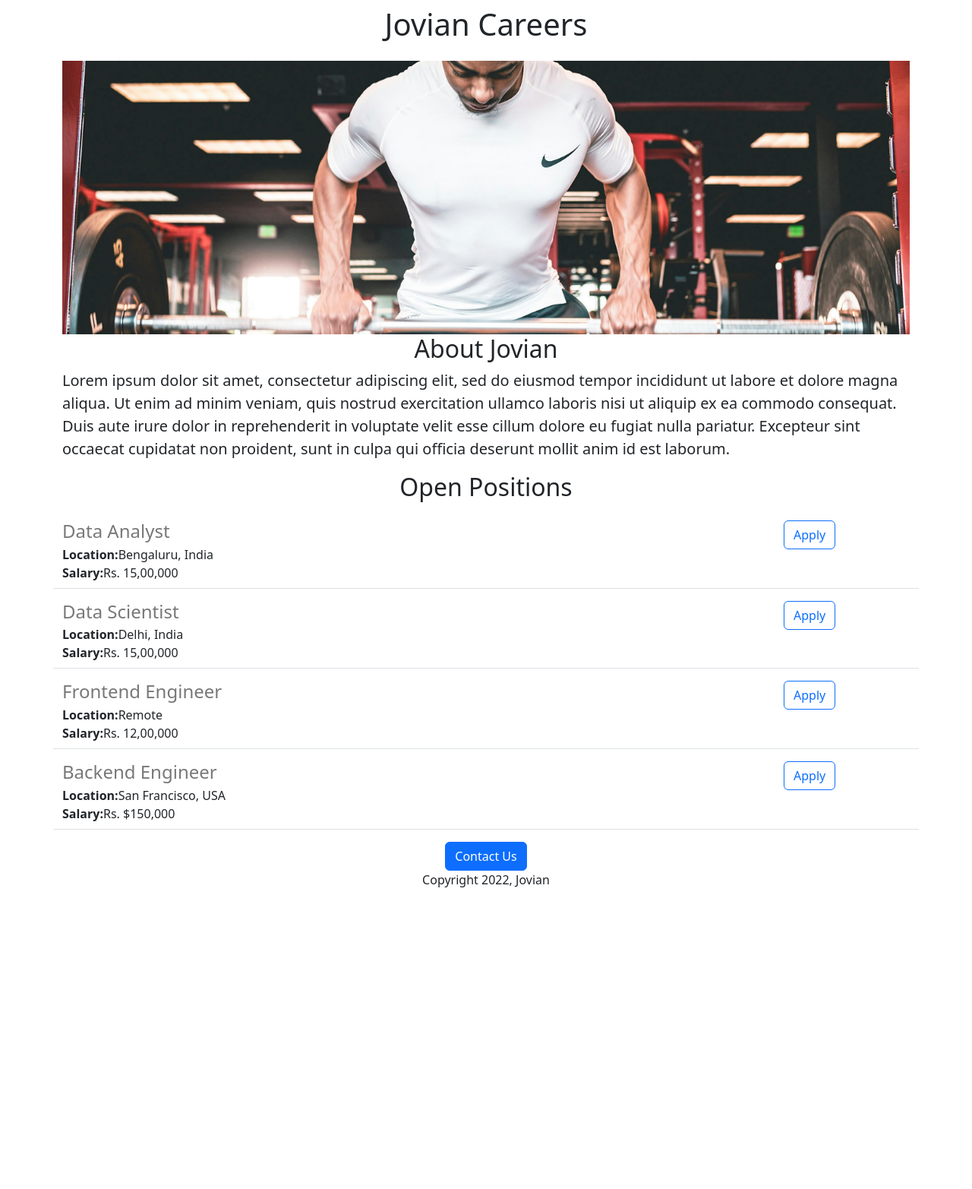
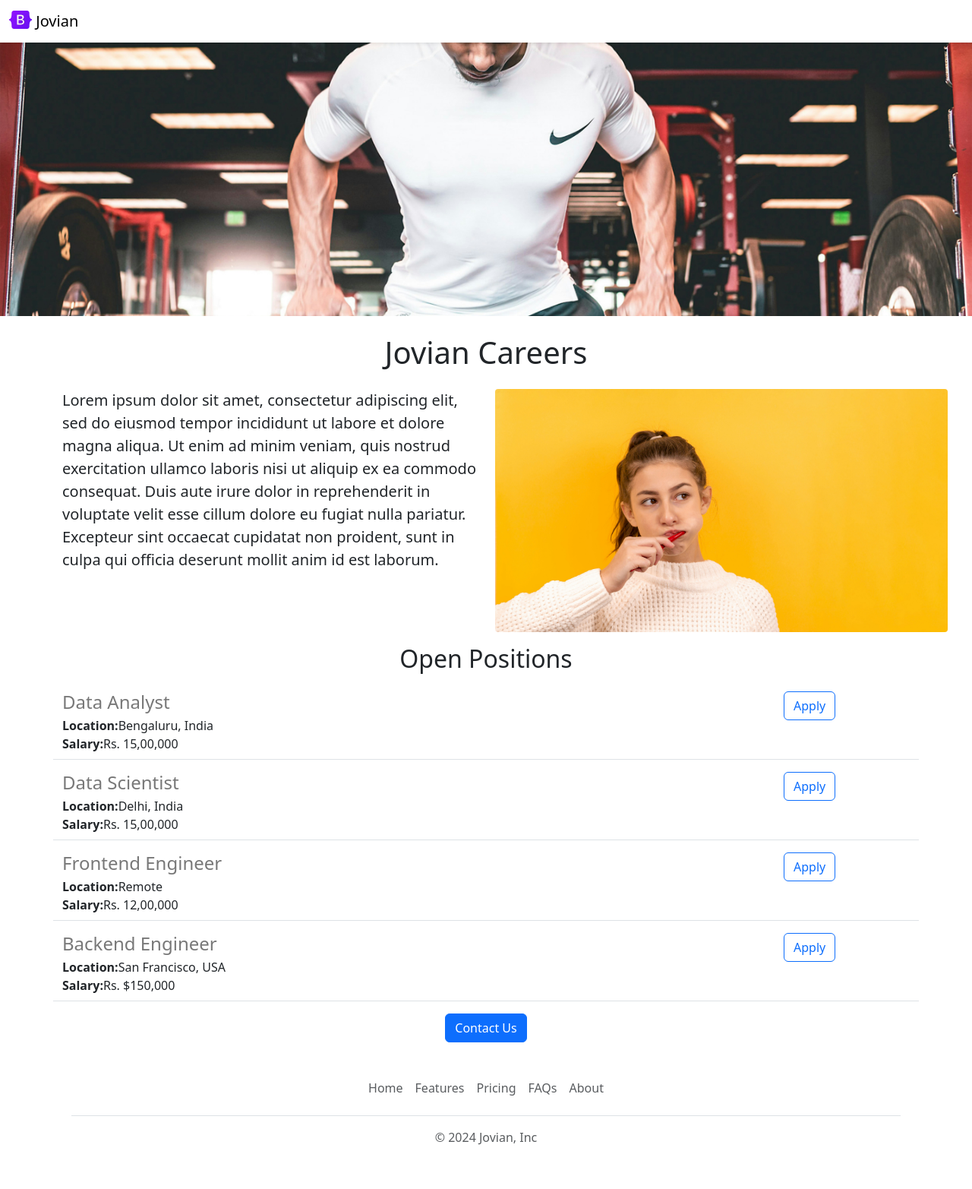
Before and after one commit to wontonburritos/jovian-careers-website-v2, a Flask app: page / in a window 1280 px wide. Shown: the whole page at 76% size. Before the commit the page ends 1168 px from the top, so only its background shows below. Run offline with Flask 3, Linux system fonts and the light colour scheme.

Commit message:
added functional aesthetics

```diff
--- /dev/null
+++ b/templates/footer.html
@@ -0,0 +1,12 @@
+<div class="container">
+    <footer class="py-3 my-4">
+      <ul class="nav justify-content-center border-bottom pb-3 mb-3">
+        <li class="nav-item"><a href="#" class="nav-link px-2 text-body-secondary">Home</a></li>
+        <li class="nav-item"><a href="#" class="nav-link px-2 text-body-secondary">Features</a></li>
+        <li class="nav-item"><a href="#" class="nav-link px-2 text-body-secondary">Pricing</a></li>
+        <li class="nav-item"><a href="#" class="nav-link px-2 text-body-secondary">FAQs</a></li>
+        <li class="nav-item"><a href="#" class="nav-link px-2 text-body-secondary">About</a></li>
+      </ul>
+      <p class="text-center text-body-secondary">&copy; 2024 Jovian, Inc</p>
+    </footer>
+  </div>
--- a/templates/home.html
+++ b/templates/home.html
@@ -10,18 +10,27 @@
                 height: 360px;
                 width: 100%;
                 object-fit: cover;
+                margin-bottom: 16px ;
             }
         </style>
     </head>
     <body>
         {% include 'nav.html' %}
+        <img class="img-fluid" id="banner" src="http://0.0.0.0:5001/static/banner.jpg">
         <div class="container">
-        <h1 class="text-center mt-2 mb-4">{{company_name}} Careers</h1>
-        <img class="img-fluid" id="banner" src="http://0.0.0.0:5001/static/banner.jpg">
-        <h2 class="text-center">About Jovian</h2>
+        <h1 class="text-center mt-2 mb-4">
+            {{company_name}} Careers
+        </h1>
+        <div class="row" style="margin-bottom: 16px;">
+            <div class="col-md-6">
         <p class="lead">
             Lorem ipsum dolor sit amet, consectetur adipiscing elit, sed do eiusmod tempor incididunt ut labore et dolore magna aliqua. Ut enim ad minim veniam, quis nostrud exercitation ullamco laboris nisi ut aliquip ex ea commodo consequat. Duis aute irure dolor in reprehenderit in voluptate velit esse cillum dolore eu fugiat nulla pariatur. Excepteur sint occaecat cupidatat non proident, sunt in culpa qui officia deserunt mollit anim id est laborum.
         </p>
+            </div>
+            <div class="d-none d-md-block col-md-6">
+            <img src="/static/people.jpg" style="height: 320px;border-radius: 4px;">
+            </div>
+        </div>
         <h2 class="text-center mt-2 mb-4">Open Positions</h2>
         <p>
             {% for job in jobs %}
@@ -29,9 +38,8 @@
             {% endfor %}
         </p>
         <div class="text-center">
-        <button class="btn btn-primary btn-large">Contact Us</button>
-            <p>Copyright 2022, Jovian</p>
+        <a href="mailto:hello@jovian.invalidtest?subject=Question%20about%20job%20openings&body=My%20name%3A%20%3Cyour%20name%20here%3E%0D%0A%0D%0AMy%20question%3A%20%3Center%20question%20here%3E" class="btn btn-primary btn-large">Contact Us</a>
         </div>
-        </div>
+        {% include 'footer.html' %}
     </body>
 </html>
--- a/templates/jobitem.html
+++ b/templates/jobitem.html
@@ -14,6 +14,6 @@
         {% endif %}
     </div>
     <div class="col-2">
-        <button type="button" class="btn btn-outline-primary">Apply</button>
+        <a href="mailto:hello@jovian.invalidtest?subject=Application%20for%20{{job['title']}}&body=My%20name%3A%20%3Cyour%20name%20here%3E%0D%0A%0D%0AMy%20resume%20link%3A%20%3Cresume%20link%3E%0D%0A%0D%0AMy%20LinkedIn%20link%3A%20%3Clinkedin%20link%3E " type="button" class="btn btn-outline-primary float-right align-middle">Apply</a>
     </div>
 </div>
--- a/templates/nav.html
+++ b/templates/nav.html
@@ -0,0 +1,9 @@
+<nav class="navbar shadow-sm fixed-top bg-white">
+  <div class="container-fluid">
+    <a class="navbar-brand" href="#">
+      <img src="/static/logo.svg" alt="Logo" width="30" height="24" class="d-inline-block align-text-top">
+      Jovian
+    </a>
+  </div>
+</nav>
+<div style="height:56px"></div>
```
Also changed, not shown: static/people.jpg (added).
